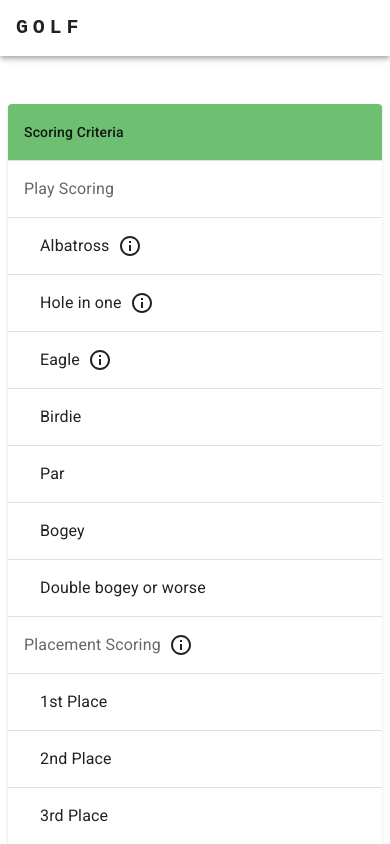
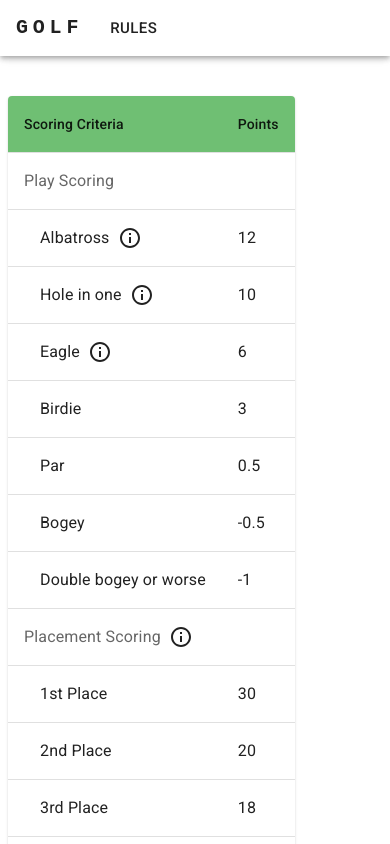
Before and after one commit to FermiGolf/Frontend, a React app: page /rules in a window 390 px wide. Shown: the top 844 px of the page. Built offline with nearby package versions, Linux system fonts and the light colour scheme.

Commit message:
make rules table and tab responsive

```diff
--- a/src/components/common/ScoringBreakdown.tsx
+++ b/src/components/common/ScoringBreakdown.tsx
@@ -24,8 +24,8 @@ export const ScoringBreakdown = ()=>{
     return(
         <Stack direction={'column'} spacing={1}>
 
-            <TableContainer component={Paper}>
-      <Table sx={{ minWidth: 650 }} aria-label="simple table">
+            <TableContainer component={Paper} sx={{alignContent:"center", width: 'max-content'}}>
+      <Table sx={{ width: 'max-content' }} aria-label={t("rules-title")}>
         <TableHead>
         <TableRow className="highlighted-row">
             <TableCell align="left">{t("scoring-criteria")}</TableCell>
--- a/src/components/common/TopAppBar.tsx
+++ b/src/components/common/TopAppBar.tsx
@@ -78,6 +78,16 @@ export const TopAppBar = ()=>{
         >
           {t('sm-screen-app-title')}
         </Typography>
+        <Button
+         href="/rules"
+        variant="text"
+        size="large"
+        sx={{
+          color: 'inherit',
+
+        }}
+        >{t('rules-title')}
+        </Button>
 
         </Stack>
         </MediaQuery>
--- a/src/components/layouts/Rules.tsx
+++ b/src/components/layouts/Rules.tsx
@@ -13,13 +13,12 @@ import Stack from '@mui/material/Stack';
 export const Rules = ()=>{
     const { t } = useTranslation();
     return(
-        <Grid container spacing={2} >
-             <Grid xs={2} sm={3}>
-  </Grid>
-  <Grid xs={12} sm={5} sx={{ paddingTop:"32px"}}>
+
+
+  <Stack  direction={'column'} alignItems={'center'} sx={{ paddingTop:"32px"}}>
   <ScoringBreakdown/>
-  </Grid>
-        </Grid>
+  </Stack>
+
 
     )
 }
```
